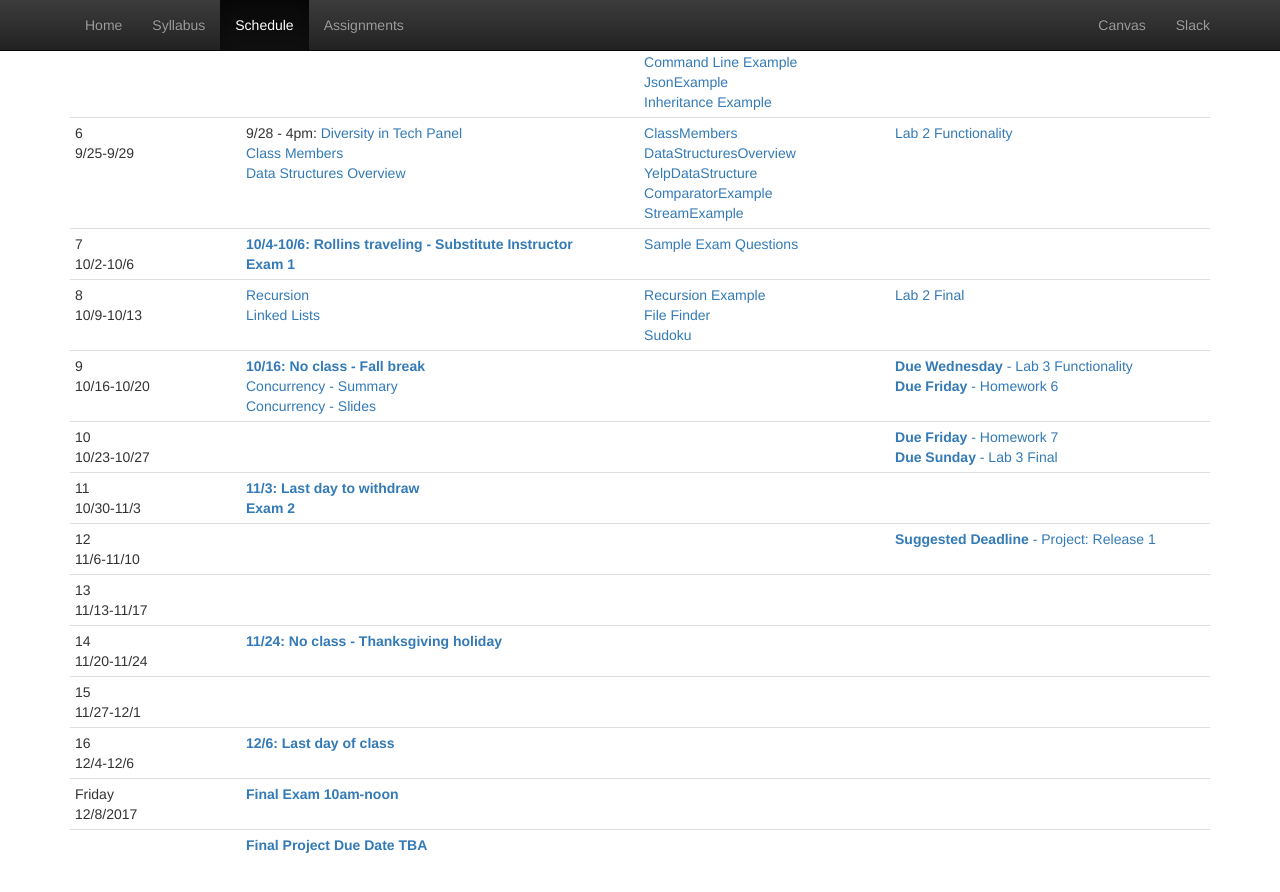
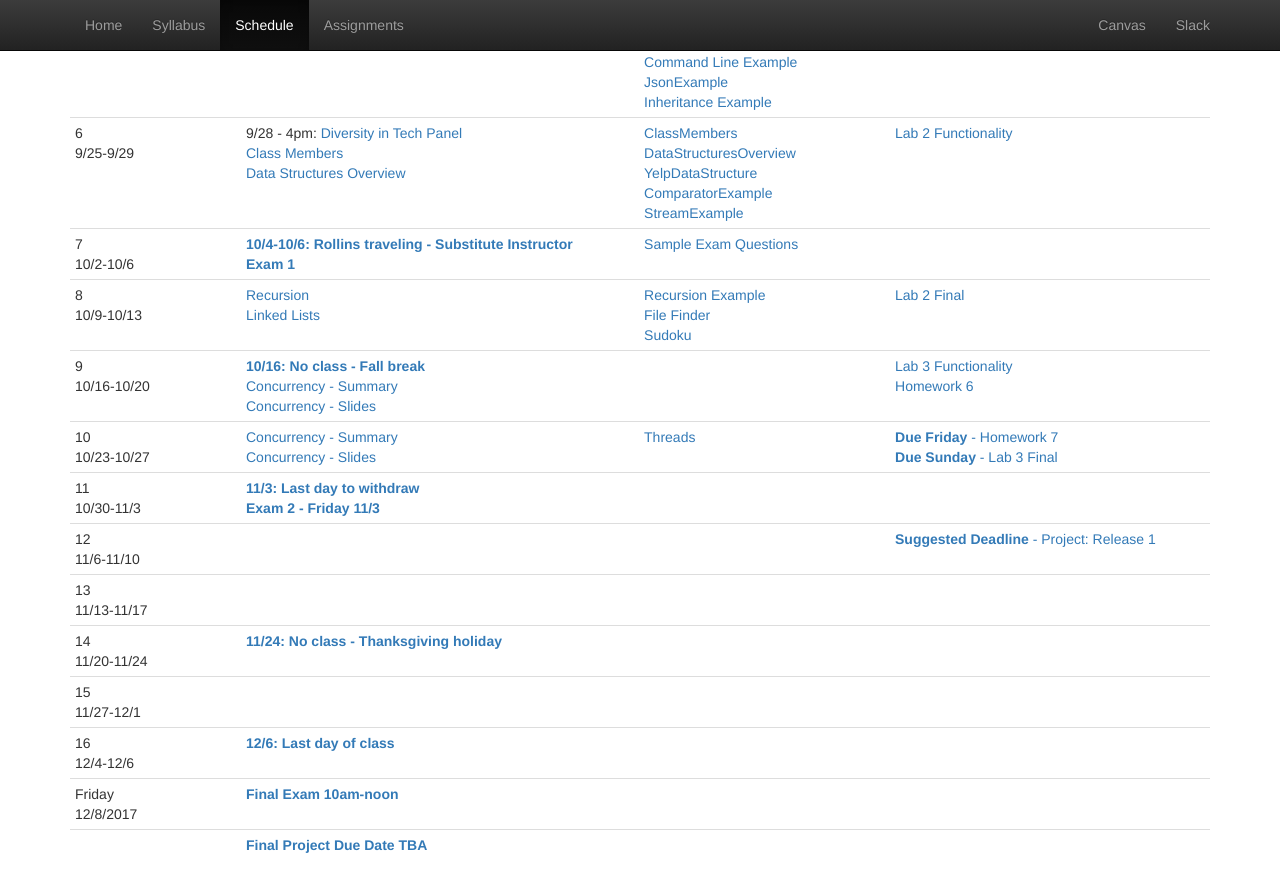
Before and after one commit to CS514-F17/cs514-f17.github.io, a Jekyll site: the page built from schedule.html, in a window 1280 px wide and 900 px high, scrolled down 668 px. Shown: the top 892 px of the window. Built offline with Jekyll 4.4.1, drawn with Linux system fonts in a browser that asks for light colours.

Commit message:
add threads code

```diff
--- a/schedule.html
+++ b/schedule.html
@@ -209,20 +209,12 @@ title: Schedule
 			<strong><span class="text-primary">10/16: No class - Fall break</span></strong><br/>
 			<a href="https://github.com/srollins/software-dev-materials/blob/master/notes/advanced/concurrencysummary.md">Concurrency - Summary</a><br/>
 			<a href="https://docs.google.com/presentation/d/1IVIbJjaWok5zs7kAN7lFtOLKbuAIujfdqNxrF4_p76Q/edit">Concurrency - Slides</a><br/>
-<!-- 				<a href="https://github.com/CS514-F17/notes/blob/master/inheritance.md">Inheritance</a><br/>
-	Book - Chapter 10 (10.1-10.3) -->
 		</td>
 		<td>
-<!-- 				<a href="https://github.com/CS514-F17/code/blob/master/ComparableExample.java">ComparableExample.java</a><br/>
-				<a href="https://github.com/CS514-F17/code/blob/master/Name.java">Name.java</a><br/>
-				<a href="https://github.com/CS514-F17/code/blob/master/USFPerson.java">USFPerson.java</a><br/>
-				<a href="https://github.com/CS514-F17/code/blob/master/Student.java">Student.java</a><br/>
-				<a href="https://github.com/CS514-F17/code/blob/master/Faculty.java">Faculty.java</a><br/>
-				<a href="https://github.com/CS514-F17/code/blob/master/USFPersonTester.java">USFPersonTester.java</a><br/> -->
 		</td>
 		<td>
- 				<a href="https://github.com/CS514-F17/SongFinder/blob/master/specifications/lab3.md"><strong>Due Wednesday</strong> - Lab 3 Functionality</a><br/>
- 				<a href="https://github.com/CS514-F17/Homework6/blob/master/README.md"><strong>Due Friday</strong> - Homework 6</a><br/>
+ 				<a href="https://github.com/CS514-F17/SongFinder/blob/master/specifications/lab3.md">Lab 3 Functionality</a><br/>
+ 				<a href="https://github.com/CS514-F17/Homework6/blob/master/README.md">Homework 6</a><br/>
 
 				<!-- 				<a href="https://github.com/CS514-F17/labs/blob/master/lab6.md">Lab 6</a><br/>				 -->
 		</td>
@@ -230,10 +222,11 @@ title: Schedule
 	<tr>
 		<td>10<br/>10/23-10/27</td>
 		<td>
-				<!-- 				<strong><span class="text-primary">Exam 2 - Thursday 4/6</span></strong> -->
+			<a href="https://github.com/srollins/software-dev-materials/blob/master/notes/advanced/concurrencysummary.md">Concurrency - Summary</a><br/>
+			<a href="https://docs.google.com/presentation/d/1IVIbJjaWok5zs7kAN7lFtOLKbuAIujfdqNxrF4_p76Q/edit">Concurrency - Slides</a><br/>
 		</td>
 		<td>
-				<!-- 				<a href="https://github.com/CS514-F17/notes/blob/master/exam2review.md">Exam 2 Review</a><br/> -->
+			<a href="https://github.com/CS514-F17/code/tree/master/Threads">Threads</a><br/>
 		</td>
 		<td>
  				<a href="https://github.com/CS514-F17/Homework7/blob/master/README.md"><strong>Due Friday</strong> - Homework 7</a><br/>
@@ -244,16 +237,12 @@ title: Schedule
 		<td>11<br/>10/30-11/3</td>
 		<td>
 				<strong><span class="text-primary">11/3: Last day to withdraw</span></strong><br/>
-				<strong><span class="text-primary">Exam 2</span></strong>
+				<strong><span class="text-primary">Exam 2 - Friday 11/3</span></strong>
 
-<!-- 				<a href="https://github.com/CS514-F17/notes/blob/master/recursion.md">Recursion</a><br/>
-				<a href="https://github.com/CS514-F17/notes/blob/master/hashmaps.md">HashMaps</a><br/>
-				Book - Chapter 12 (12.1-12.2) -->
 		</td>
 		<td>
 		</td>
 		<td>
-				<!-- 				<a href="https://github.com/CS514-F17/projects/blob/master/project3.md">Project 3</a> -->
 		</td>
 	</tr>
 	<tr>
```
